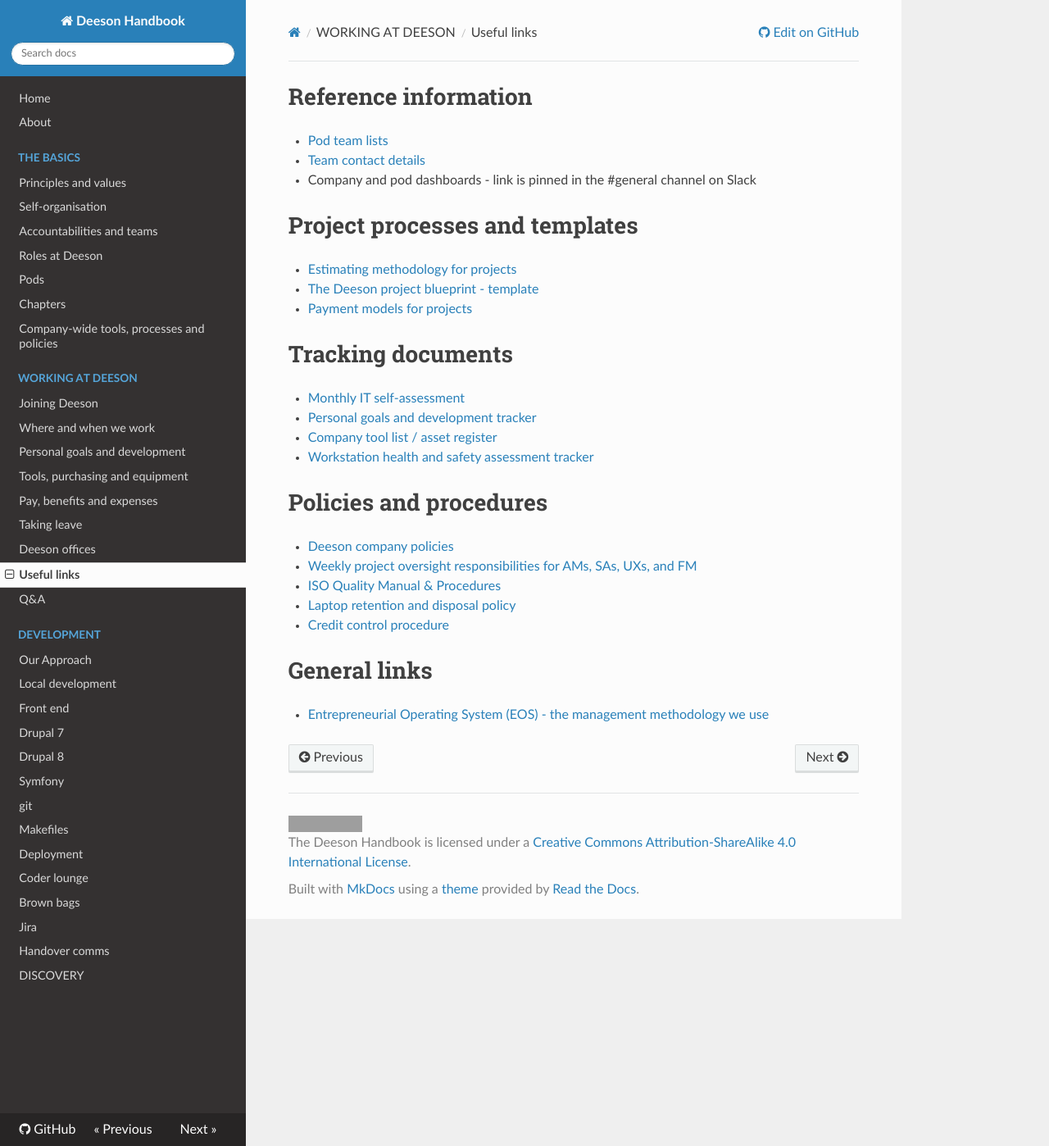
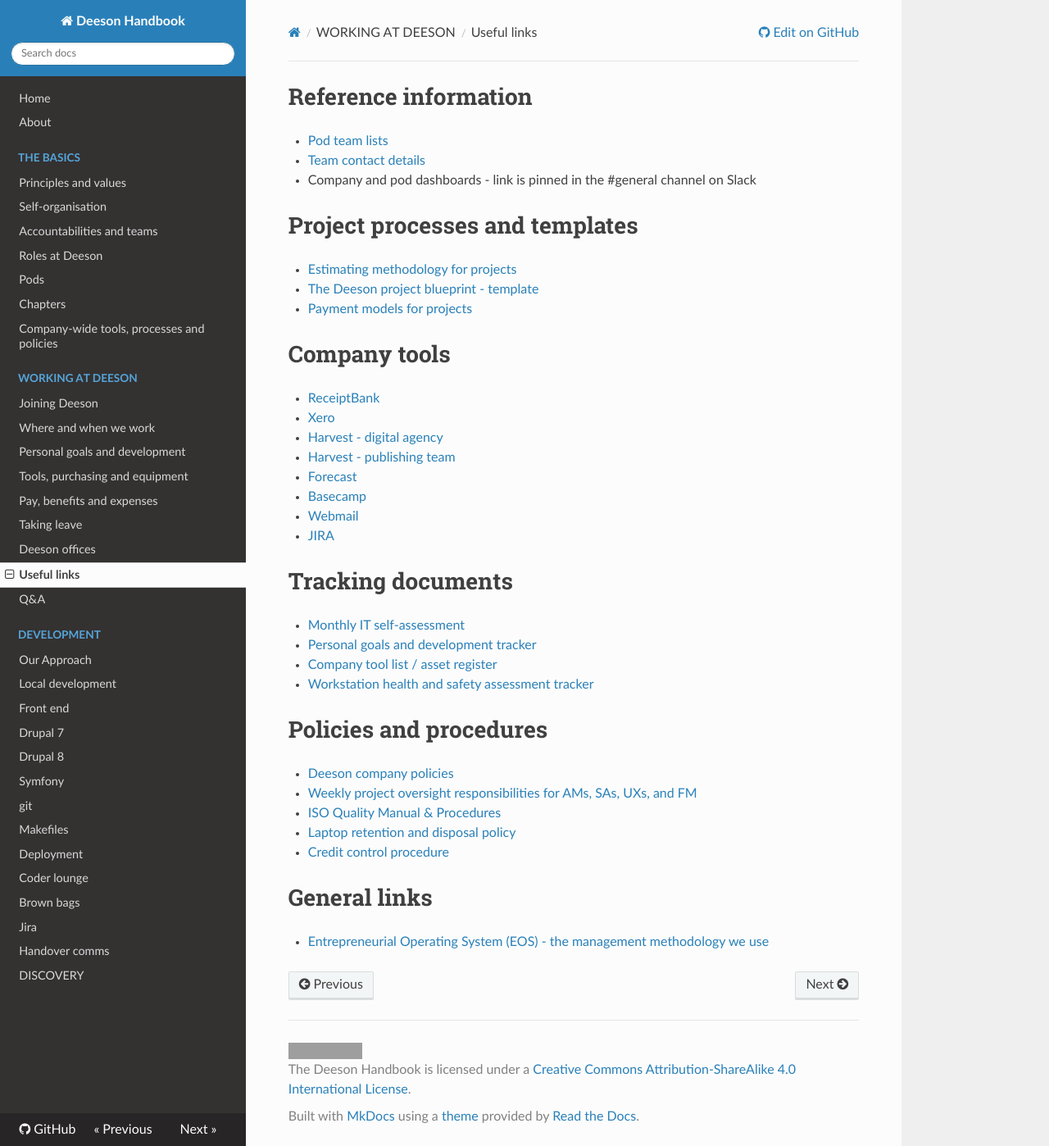
Before and after one commit to teamdeeson/codex, an MkDocs documentation site: the page built from docs/working-at-deeson/useful-links.md, in a window 1280 px wide and 1398 px high. Shown: the whole window at 82% size. Built offline with MkDocs 1.6.1, drawn with Linux system fonts in a browser that asks for light colours; nearby versions of some CDN libraries; old or Windows-style settings are respelled for this version of MkDocs; grey boxes are pictures that could not be loaded.

Commit message:
More useful links

```diff
--- a/docs/working-at-deeson/useful-links.md
+++ b/docs/working-at-deeson/useful-links.md
@@ -9,6 +9,17 @@
 - [Estimating methodology for projects](https://docs.google.com/document/d/115Pup6P7hL1tMS6K4cSX_ewzWom96Eb3dtmrOlR3alw/edit)
 - [The Deeson project blueprint - template](https://docs.google.com/document/d/1fqNkhTgEo6OZj8ewQAioTqbjDWq61cxRIN3FjDsQvMg/edit)
 - [Payment models for projects](https://docs.google.com/document/d/1Bti69GzVe_mk0MCRn5w_lLpzhks_HyLZvarxIT1fqbo/edit)
+
+#Company tools
+
+- [ReceiptBank](https://app.receipt-bank.com/login)
+- [Xero](https://www.xero.com/uk/)
+- [Harvest - digital agency](https://deesonemedia.harvestapp.com/overview)
+- [Harvest - publishing team](https://deesonpublishing.harvestapp.com/time)
+- [Forecast](https://forecastapp.com/89482/schedule/team)
+- [Basecamp](https://basecamp.com/1992881/)
+- [Webmail](https://apps.rackspace.com/index.php)
+- [JIRA](https://deeson.atlassian.net/login)
 
 #Tracking documents
 
```
